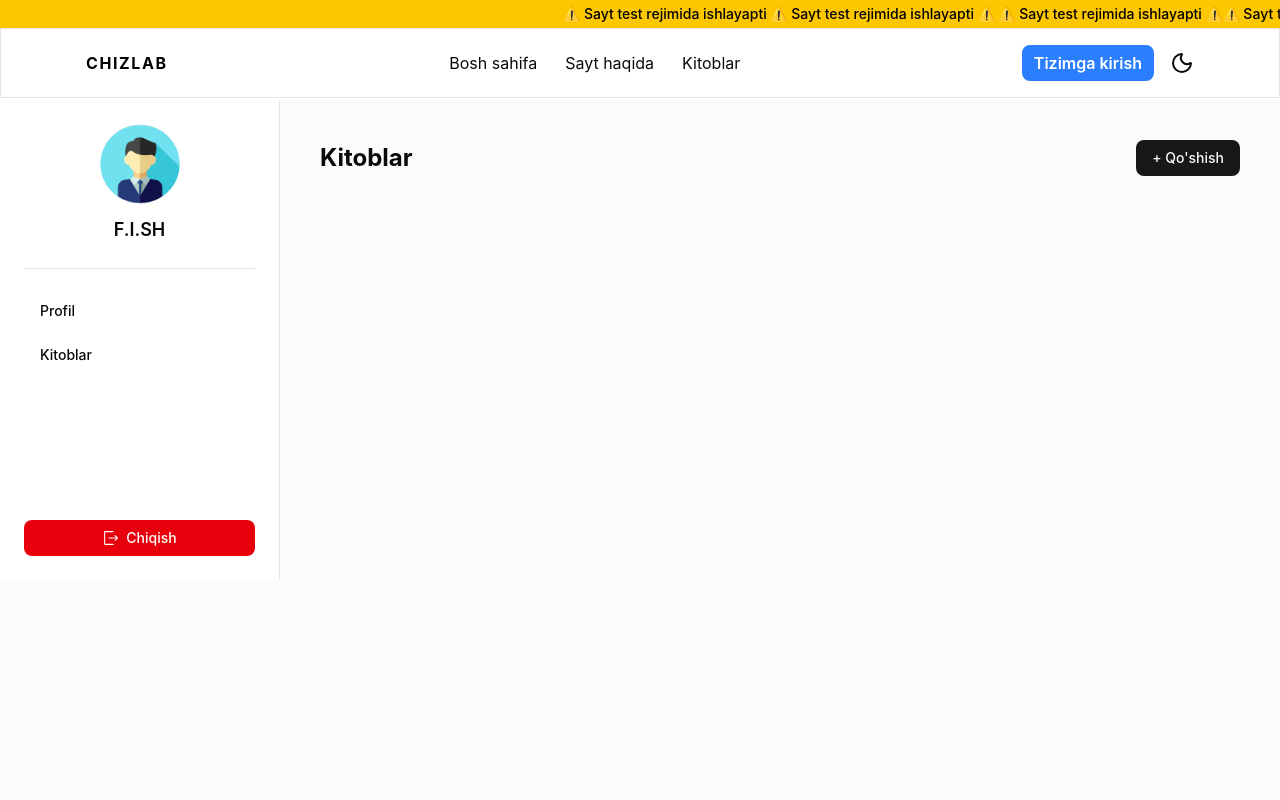
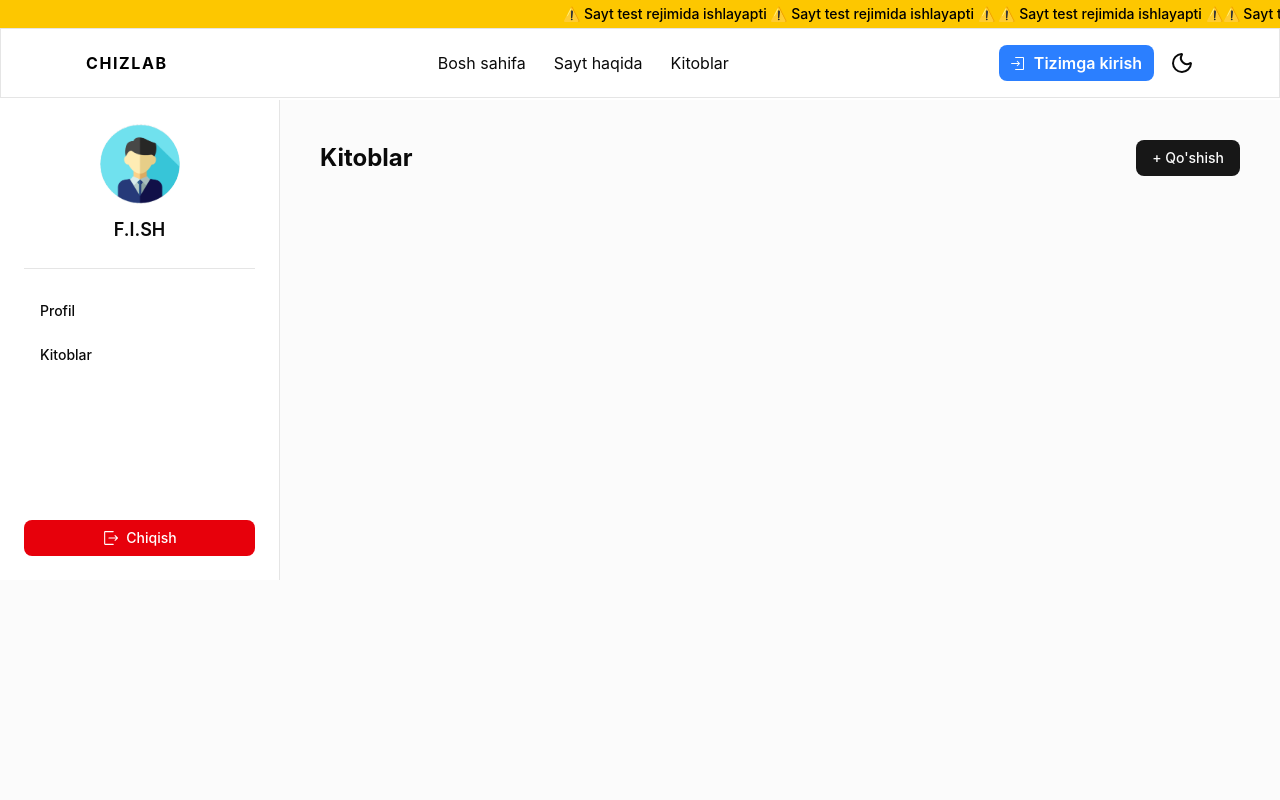
Before and after one commit to rahimjonov-j/Chizlab, a React (Vite) app: page /profile in a window 1280 px wide. Shown: the top 800 px of the page. Built offline with nearby package versions, Linux system fonts and the light colour scheme.

Commit message:
Login icon change

```diff
--- a/src/MainPage/Navbar.jsx
+++ b/src/MainPage/Navbar.jsx
@@ -108,8 +108,8 @@ export default function Navbar() {
               <Tooltip>
                 <TooltipTrigger asChild>
                   <Link to="/login">
-                    <button className="px-3 py-1.5 cursor-pointer bg-blue-500 text-white font-semibold rounded-md">
-                      Tizimga kirish
+                    <button className="px-3 py-1.5 flex items-center gap-2 cursor-pointer bg-blue-500 text-white font-semibold rounded-md">
+                    <span><svg width="15" height="15" viewBox="0 0 15 15" fill="none" xmlns="http://www.w3.org/2000/svg"><path d="M4.5 1C4.22386 1 4 1.22386 4 1.5C4 1.77614 4.22386 2 4.5 2H12V13H4.5C4.22386 13 4 13.2239 4 13.5C4 13.7761 4.22386 14 4.5 14H12C12.5523 14 13 13.5523 13 13V2C13 1.44772 12.5523 1 12 1H4.5ZM6.60355 4.89645C6.40829 4.70118 6.09171 4.70118 5.89645 4.89645C5.70118 5.09171 5.70118 5.40829 5.89645 5.60355L7.29289 7H0.5C0.223858 7 0 7.22386 0 7.5C0 7.77614 0.223858 8 0.5 8H7.29289L5.89645 9.39645C5.70118 9.59171 5.70118 9.90829 5.89645 10.1036C6.09171 10.2988 6.40829 10.2988 6.60355 10.1036L8.85355 7.85355C9.04882 7.65829 9.04882 7.34171 8.85355 7.14645L6.60355 4.89645Z" fill="currentColor" fill-rule="evenodd" clip-rule="evenodd"></path></svg></span>  Tizimga kirish
                     </button>
                   </Link>
                 </TooltipTrigger>
@@ -120,8 +120,14 @@ export default function Navbar() {
             )}
             {/* user Profile  */}
             {isAuth && (
+
               <DropdownMenu>
-                <DropdownMenuTrigger asChild>
+                  <Tooltip>
+                <TooltipTrigger asChild>
+                       <DropdownMenuTrigger asChild>
+
+
+
                   <button className=" border-gray-800 rounded-full border-1 p-0.5 shadow-md dark:border-white">
                     <Avatar className="cursor-pointer bg-black text-white dark:bg-white dark:text-black">
                       <AvatarFallback>
@@ -130,6 +136,12 @@ export default function Navbar() {
                     </Avatar>
                   </button>
                 </DropdownMenuTrigger>
+                </TooltipTrigger>
+                <TooltipContent side="bottom">
+                  <p>Foydalanuvchi profiliga kirish uchun bosing!</p>
+                </TooltipContent>
+              </Tooltip>
+
 
                 <DropdownMenuContent
                   align="end"
@@ -140,7 +152,7 @@ export default function Navbar() {
                   </DropdownMenuItem>
 
                   <DropdownMenuItem onClick={handleLogout}>
-                    <div className="flex items-center gap-2">
+                    <div className="flex items-center gap-2 ">
                       <span>
                         <svg className="text-red-700"
                           width="15"
```
